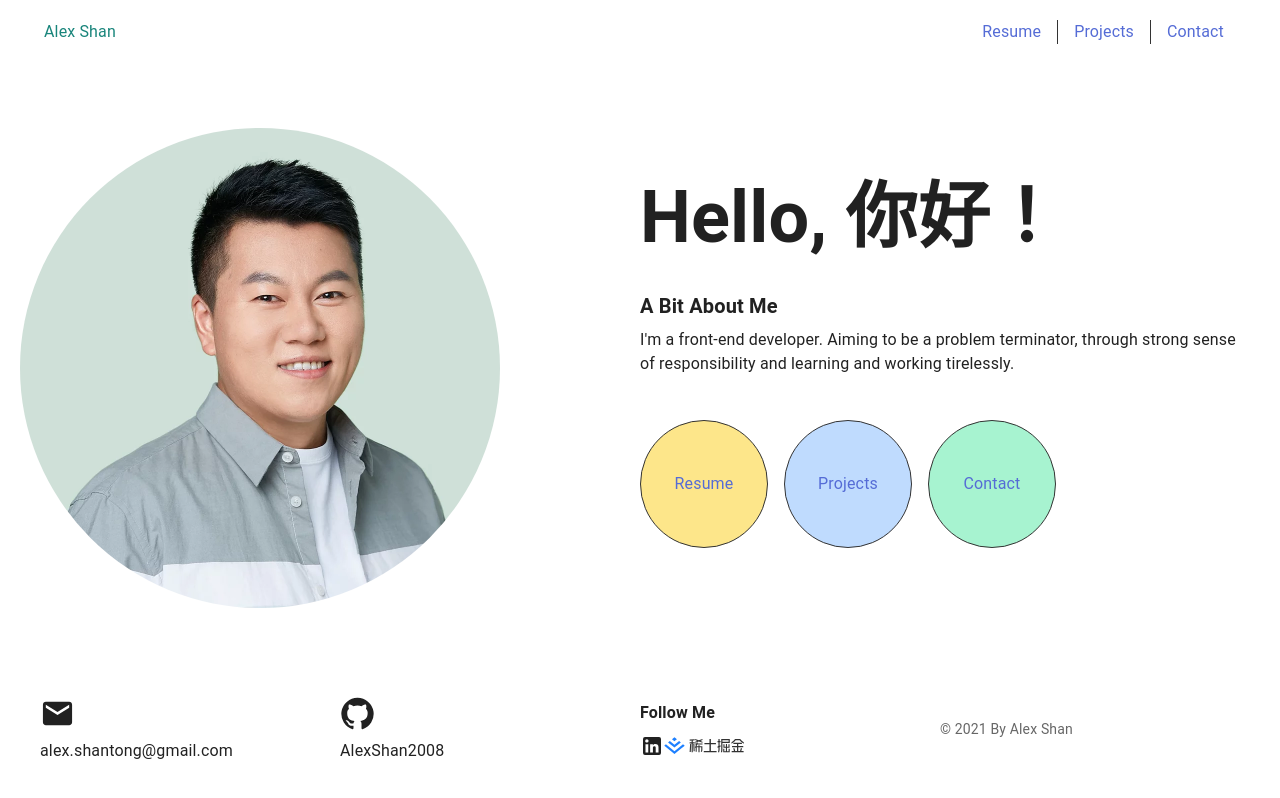
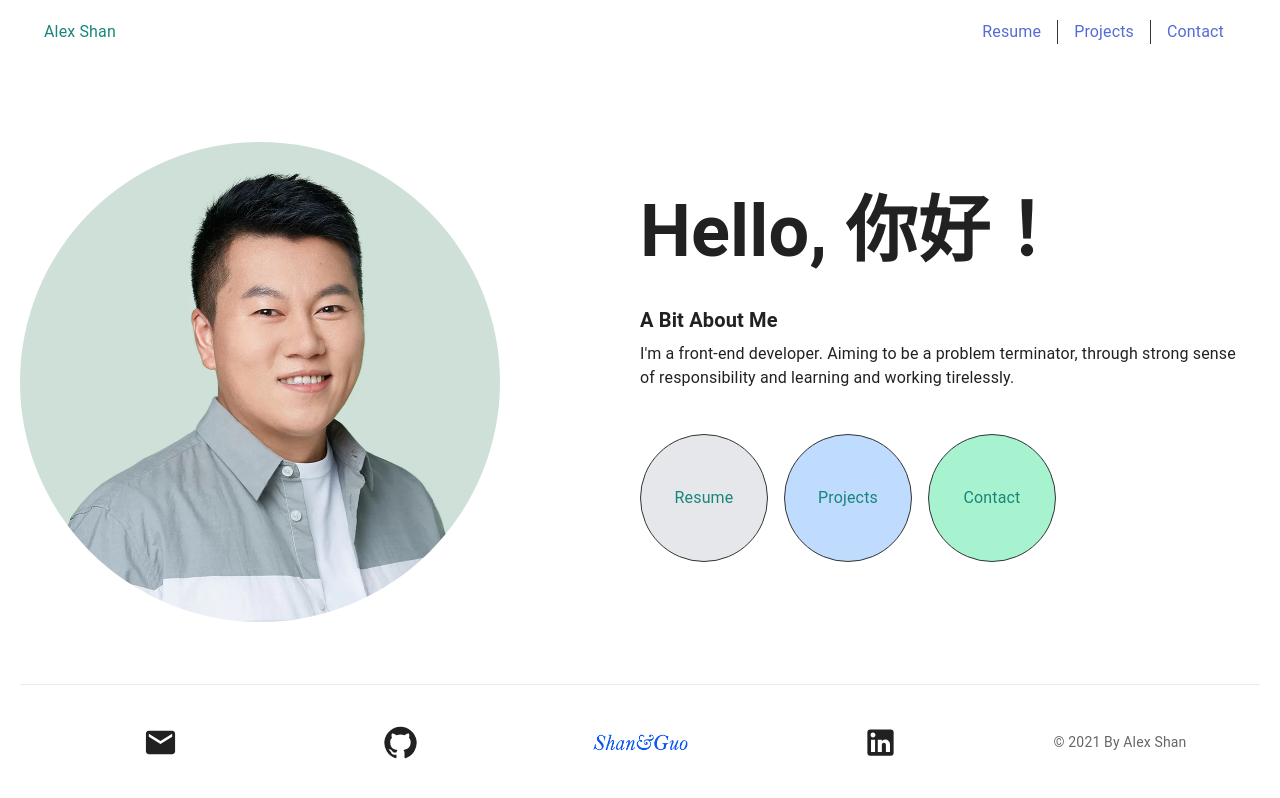
Before and after one commit to AlexShan2008/blog, a Next.js app: page / in a window 1280 px wide. Shown: the top 798 px of the page. Built offline with nearby package versions, Linux system fonts and the light colour scheme.

Commit message:
feat: update the Footer

```diff
--- a/components/copyright.tsx
+++ b/components/copyright.tsx
@@ -1,6 +1,5 @@
 import * as React from 'react'
 import Typography from '@mui/material/Typography'
-import ProTip from './pro-tip'
 
 export default function Copyright() {
   return (
--- a/components/footer.tsx
+++ b/components/footer.tsx
@@ -1,4 +1,3 @@
-import BookIcon from '@mui/icons-material/Book'
 import EmailIcon from '@mui/icons-material/Email'
 import GitHubIcon from '@mui/icons-material/GitHub'
 import LinkedInIcon from '@mui/icons-material/LinkedIn'
@@ -9,24 +8,18 @@ import Link from '@/components/link'
 const Footer = () => {
   return (
     <Container>
-      <div className="p-5 md:py-10 flex flex-col lg:flex-row  items-start md:items-center">
-        <div className="flex flex-col justify-center flex-1">
-          <h3 className="font-bold mb-2">
-            <EmailIcon fontSize="large" />
-          </h3>
+      <div className="p-5 md:py-10 flex flex-col lg:flex-row  items-center md:items-center border-top">
+        <div className="flex flex-col items-center justify-center flex-1">
           <h5>
             <a
               href="mailto:alex.shantong.gmail.com"
               className="hover:underline"
             >
-              alex.shantong@gmail.com
+              <EmailIcon fontSize="large" />
             </a>
           </h5>
         </div>
-        <div className="flex flex-col justify-center flex-1">
-          <h3 className="font-bold mb-2">
-            <GitHubIcon fontSize="large" />
-          </h3>
+        <div className="flex flex-col items-center justify-center flex-1">
           <h5>
             <Link
               href="https://github.com/AlexShan2008"
@@ -36,30 +29,25 @@ const Footer = () => {
               underline="none"
               color="inherit"
             >
-              AlexShan2008
+              <GitHubIcon fontSize="large" />
             </Link>
           </h5>
         </div>
-        <div className="flex flex-col justify-center flex-1">
-          <h3 className="font-bold mb-2">Follow Me</h3>
+        <div className="flex flex-col items-center justify-center flex-1">
+          <img className="w-24" src="/assets/logo.png" />
+        </div>
+        <div className="flex flex-col items-center justify-center flex-1">
           <h5 className="flex items-center">
             <a
               target="_blank"
               href="https://www.linkedin.com/in/alex-shan-0227b7118/"
               rel="noreferrer"
             >
-              <LinkedInIcon />
-            </a>
-            <a
-              target="_blank"
-              href="https://juejin.cn/user/1609340753290088"
-              rel="noreferrer"
-            >
-              <img className="w-20" src="/assets/blog/juejin.svg"></img>
+              <LinkedInIcon fontSize="large" />
             </a>
           </h5>
         </div>
-        <div className="flex flex-col justify-center flex-1">
+        <div className="flex flex-col items-center justify-center flex-1">
           <Copyright />
         </div>
       </div>
--- a/components/header.tsx
+++ b/components/header.tsx
@@ -37,7 +37,7 @@ const Header = () => {
               'border-right': index !== menus.length - 1,
             })}
           >
-            <Link className="px-2" href={menu.href} underline="none">
+            <Link className="px-2" href={menu.href} underline="hover">
               {menu.title}
             </Link>
           </div>
--- a/components/intro.tsx
+++ b/components/intro.tsx
@@ -22,13 +22,15 @@ const Intro = () => {
             href="/resume"
             className="p-1 no-underline title font-bold"
             underline="none"
+            color="secondary"
           >
-            <div className="link-wrapper bg-yellow-200 button">Resume</div>
+            <div className="link-wrapper bg-gray-200 button">Resume</div>
           </Link>
           <Link
             href="/projects"
             className="p-1 no-underline title font-bold"
             underline="none"
+            color="secondary"
           >
             <div className="link-wrapper bg-blue-200 button">Projects</div>
           </Link>
@@ -36,6 +38,7 @@ const Intro = () => {
             href="/contact"
             className="p-1 no-underline title font-bold"
             underline="none"
+            color="secondary"
           >
             <div className="link-wrapper bg-green-200 button">Contact</div>
           </Link>
--- a/styles/index.css
+++ b/styles/index.css
@@ -36,6 +36,10 @@
   margin-right: 1rem;
 }
 
+nav .active {
+  color: var(--secondary-color);
+  font-weight: 600;
+}
 .button:hover {
   opacity: 0.65;
   transition: all 0.2s ease-in-out;
@@ -46,3 +50,7 @@
 /* Stop purging. */
 
 /* Your own custom utilities */
+:root {
+  --primary-color: #556cd6;
+  --secondary-color: #19857b;
+}
```
